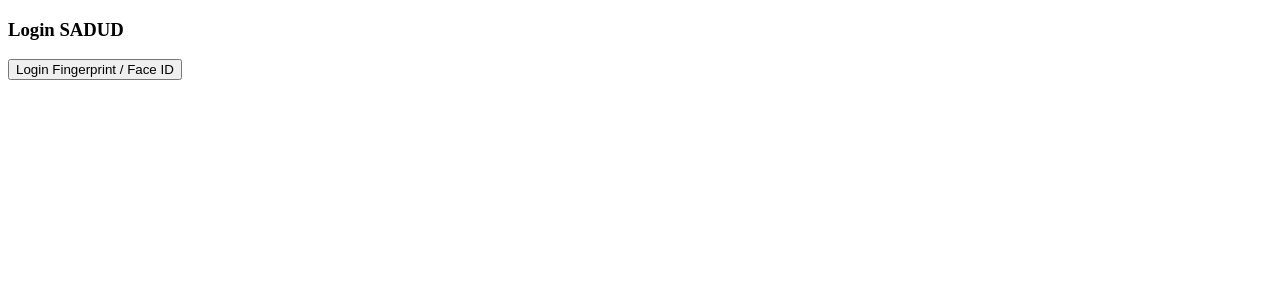
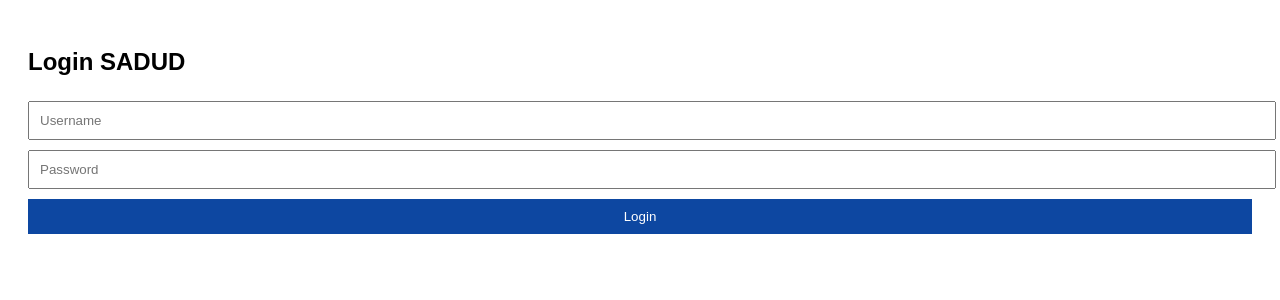
Before and after one commit to geromansur0-a11y/sadud_web, a Flask app: page / in a window 1280 px wide. Shown: the top 300 px of the page. Run offline with Flask 3, Linux system fonts and the light colour scheme.

Commit message:
Refactor login page and remove fingerprint login

```diff
--- a/templates/login.html
+++ b/templates/login.html
@@ -1,41 +1,20 @@
 <!DOCTYPE html>
 <html>
 <head>
+<meta name="viewport" content="width=device-width, initial-scale=1">
 <title>Login SADUD</title>
+<style>
+body { font-family: Arial; padding: 20px; }
+input,button { width:100%; padding:10px; margin:5px 0; }
+button { background:#0d47a1; color:white; border:none; }
+</style>
 </head>
 <body>
-
-<h3>Login SADUD</h3>
-<button onclick="loginFinger()">Login Fingerprint / Face ID</button>
-
-<script>
-async function loginFinger() {
-  const res = await fetch("/login/finger/begin");
-  const options = await res.json();
-
-  const cred = await navigator.credentials.get({ publicKey: options });
-
-  const data = {
-    id: cred.id,
-    rawId: btoa(String.fromCharCode(...new Uint8Array(cred.rawId))),
-    response: {
-      authenticatorData: btoa(String.fromCharCode(...new Uint8Array(cred.response.authenticatorData))),
-      clientDataJSON: btoa(String.fromCharCode(...new Uint8Array(cred.response.clientDataJSON))),
-      signature: btoa(String.fromCharCode(...new Uint8Array(cred.response.signature))),
-      userHandle: null
-    },
-    type: cred.type
-  };
-
-  const r = await fetch("/login/finger/complete", {
-    method: "POST",
-    headers: {"Content-Type":"application/json"},
-    body: JSON.stringify(data)
-  });
-
-  if ((await r.json()).success) location.href="/dashboard";
-}
-</script>
-
+<h2>Login SADUD</h2>
+<form method="post">
+<input name="username" placeholder="Username">
+<input name="password" type="password" placeholder="Password">
+<button>Login</button>
+</form>
 </body>
 </html>
```
